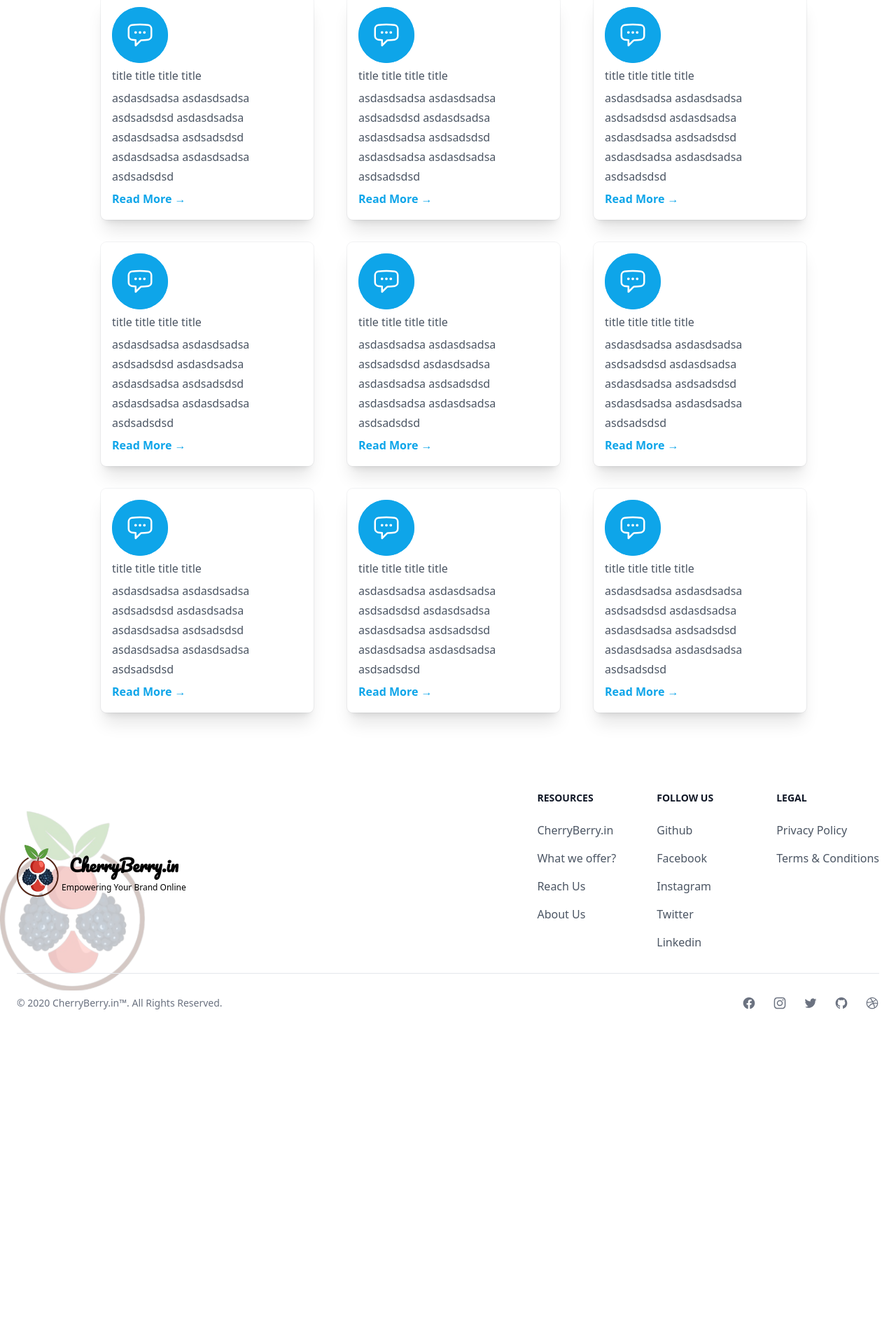
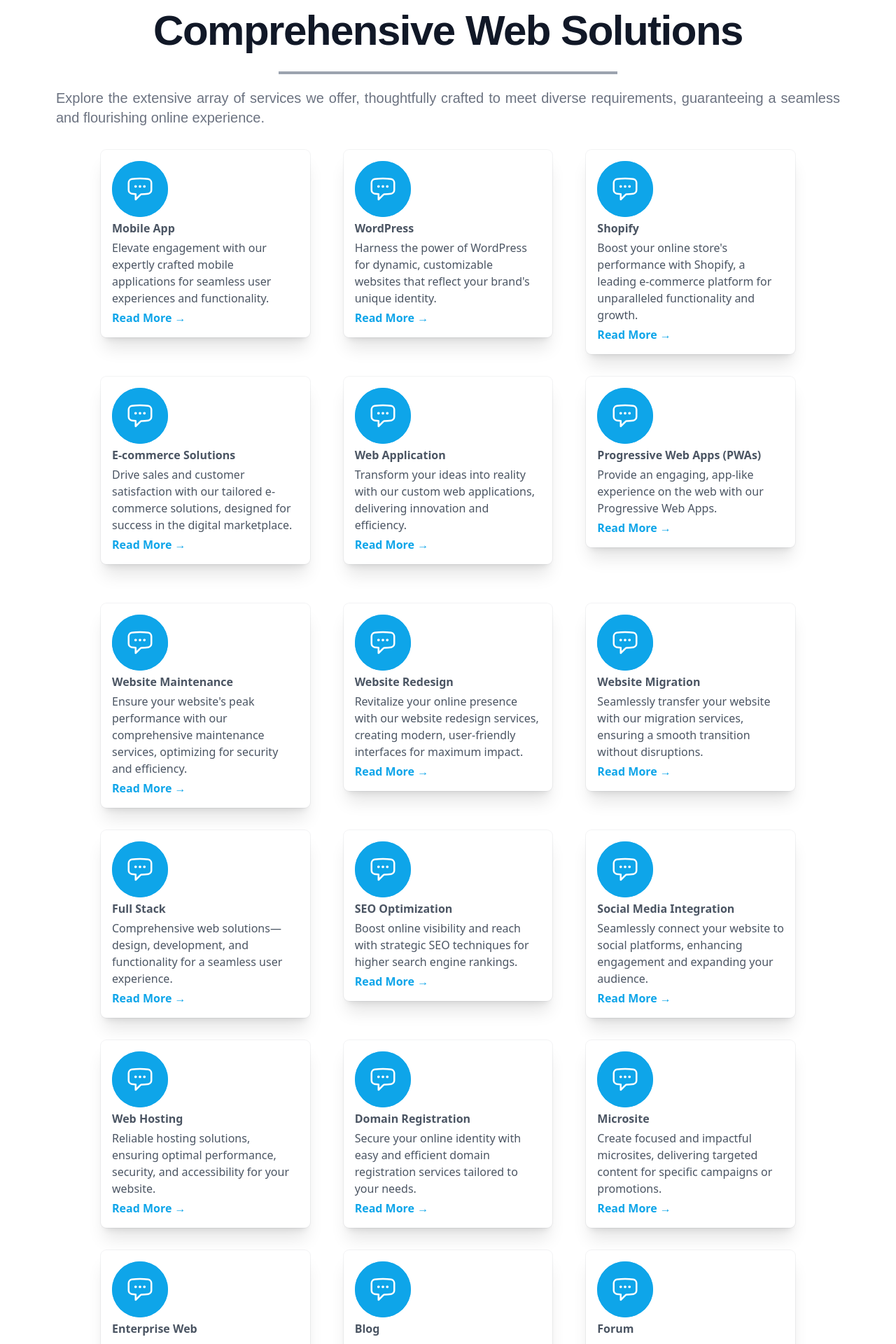
Before and after one commit to vivekkum-ar/React-cherryberryin, a React (Vite) app: page /services in a window 1280 px wide. Shown: the part 598-2518 px from the top of the page at 70% size. Before the commit the page ends 2073 px from the top, so only its background shows below. Built offline with nearby package versions, Linux system fonts and the light colour scheme.

Commit message:
Added Services card comp.

```diff
--- a/src/components/CardsofService.tsx
+++ b/src/components/CardsofService.tsx
@@ -9,21 +9,22 @@ interface CardofServiceProps {
 const CardofService: React.FC<CardofServiceProps> = ({title,description}) => {
   return (
     // <div className="relative flex min-h-screen flex-col justify-center overflow-hidden bg-gray-50 py-6 sm:py-12">
+    <div className="services-page-card">
         <div className="group relative cursor-pointer overflow-hidden bg-white ms-4 px-4 pt-4 pb-4 shadow-xl ring-1 ring-gray-900/5 transition-all duration-300 hover:-translate-y-1 hover:shadow-2xl sm:max-w-sm sm:rounded-lg">
-    <span className="absolute top-4 z-0 h-20 w-20 rounded-full bg-sky-500 transition-all duration-300 group-hover:scale-[10]" />
+    <span className="absolute top-4 z-0 h-12 md:h-20 w-12 md:w-20 rounded-full bg-sky-500 transition-all duration-300 group-hover:scale-[10]" />
     <div className="relative z-10 mx-auto max-w-md">
-      <span className="grid h-20 w-20 place-items-center rounded-full bg-sky-500 transition-all duration-300 group-hover:bg-sky-400">
+      <span className="grid h-12 md:h-20 w-12 md:w-20 place-items-center rounded-full bg-sky-500 transition-all duration-300 group-hover:bg-sky-400">
         <svg xmlns="http://www.w3.org/2000/svg" fill="none" viewBox="0 0 24 24" strokeWidth="1.5" stroke="currentColor" className="h-10 w-10 text-white transition-all">
           <path strokeLinecap="round" strokeLinejoin="round" d="M8.625 9.75a.375.375 0 11-.75 0 .375.375 0 01.75 0zm0 0H8.25m4.125 0a.375.375 0 11-.75 0 .375.375 0 01.75 0zm0 0H12m4.125 0a.375.375 0 11-.75 0 .375.375 0 01.75 0zm0 0h-.375m-13.5 3.01c0 1.6 1.123 2.994 2.707 3.227 1.087.16 2.185.283 3.293.369V21l4.184-4.183a1.14 1.14 0 01.778-.332 48.294 48.294 0 005.83-.498c1.585-.233 2.708-1.626 2.708-3.228V6.741c0-1.602-1.123-2.995-2.707-3.228A48.394 48.394 0 0012 3c-2.392 0-4.744.175-7.043.513C3.373 3.746 2.25 5.14 2.25 6.741v6.018z" />
         </svg>
       </span>
-      <div className="space-y-6 pt-1 text-base leading-7 text-gray-600 transition-all duration-300 group-hover:text-white/90">
-        <p>{title}</p>
+      <div className="space-y-6 pt-1 leading-7 text-gray-600 transition-all duration-300 group-hover:text-white/90">
+        <p className='font-bold text-sm md:text-base'>{title}</p>
       </div>
-      <div className="space-y-6 pt-1 text-base leading-7 text-gray-600 transition-all duration-300 group-hover:text-white/90">
-        <p>{description}</p>
+      <div className="space-y-6 pt-1 leading-7 text-gray-600 transition-all duration-300 group-hover:text-white/90">
+        <p className='text-xs md:text-base'>{description}</p>
       </div>
-      <div className="pt-1 text-base font-semibold leading-7">
+      <div className="pt-1 text-sm md:text-base font-semibold leading-7">
         <p>
           <a href="#" className="text-sky-500 transition-all duration-300 group-hover:text-white">Read More
             →
@@ -32,7 +33,7 @@ const CardofService: React.FC<CardofServiceProps> = ({title,description}) => {
       </div>
     </div>
   </div>
-// </div>
+</div>
 
   )
 }
--- a/src/components/Content.tsx
+++ b/src/components/Content.tsx
@@ -3,10 +3,6 @@ export const services:any[] = [
         {
           "service": "Mobile App",
           "description": "Elevate engagement with our expertly crafted mobile applications for seamless user experiences and functionality."
-        },
-        {
-          "service": "Content Management System (CMS)",
-          "description": "Manage content effortlessly with our intuitive CMS, enhancing your site's flexibility and scalability."
         },
         {
           "service": "WordPress",
@@ -39,6 +35,42 @@ export const services:any[] = [
         {
           "service": "Website Migration",
           "description": "Seamlessly transfer your website with our migration services, ensuring a smooth transition without disruptions."
+        },
+        {
+          "service": "Full Stack",
+          "description": "Comprehensive web solutions—design, development, and functionality for a seamless user experience."
+        },
+        {
+          "service": "SEO Optimization",
+          "description": "Boost online visibility and reach with strategic SEO techniques for higher search engine rankings."
+        },
+        {
+          "service": "Social Media Integration",
+          "description": "Seamlessly connect your website to social platforms, enhancing engagement and expanding your audience."
+        },
+        {
+          "service": "Web Hosting",
+          "description": "Reliable hosting solutions, ensuring optimal performance, security, and accessibility for your website."
+        },
+        {
+          "service": "Domain Registration",
+          "description": "Secure your online identity with easy and efficient domain registration services tailored to your needs."
+        },
+        {
+          "service": "Microsite",
+          "description": "Create focused and impactful microsites, delivering targeted content for specific campaigns or promotions."
+        },
+        {
+          "service": "Enterprise Web",
+          "description": "Tailored web development for large-scale enterprises, ensuring robust functionality and scalability."
+        },
+        {
+          "service": "Blog",
+          "description": "Engage your audience with a dynamic blog platform, fostering communication and sharing valuable content."
+        },
+        {
+          "service": "Forum",
+          "description": "Foster community engagement with a dedicated forum, facilitating discussions and building a loyal audience."
         }
       ];
 
--- a/src/components/Faqs.tsx
+++ b/src/components/Faqs.tsx
@@ -1,5 +1,5 @@
 import { useState } from "react"
-import {faq} from "./ContentJSON";
+import {faq} from "./Content";
 interface faqProps{
  faqs?:any;
 }
--- a/src/pages/Services.tsx
+++ b/src/pages/Services.tsx
@@ -1,5 +1,10 @@
-import React, { useEffect } from 'react'
+import React, { useEffect, useLayoutEffect, useState } from 'react'
 import CardofService from '../components/CardsofService'
+import { services } from '../components/Content';
+import { gsap } from "gsap";
+import { ScrollTrigger } from "gsap/ScrollTrigger";
+gsap.registerPlugin(ScrollTrigger);
+
 
 interface ServicesProps {
   // Add your prop types here
@@ -11,6 +16,7 @@ const Services: React.FC<ServicesProps> = ({}) => {
 
   useEffect(() => {
       document.body.style.overflowX = 'hidden';
+
     // Cleanup effect
     return () => {
       document.body.style.overflowY = 'auto';
@@ -46,20 +52,29 @@ const Services: React.FC<ServicesProps> = ({}) => {
     </div>
   </div>
 </div>
+
+<div id="parent-services-page-title" className="parent-services-page-title flex flex-col place-content-center dark:text-white bg-white dark:bg-gray-900 overflow-hidden">
+          <p className="my-5 font-bg text-center services-page-title dark:text-white bg-white dark:bg-gray-900 mb-4 text-4xl font-extrabold tracking-tight leading-none text-gray-900 md:text-5xl lg:text-6xl pb-3 overflow-hidden">
+          Comprehensive Web Solutions
+          </p>
+          <hr className="services-page-title w-60 md:w-fit md:px-60 mb-5 self-center h-0 border-2 border-gray-400" />
+          <p className="services-page-title mb-8 px-4 md:px-20 text-justify text-lg font-normal text-gray-500 lg:text-xl dark:text-gray-400 font-bg">Explore the extensive array of services we offer, thoughtfully crafted to meet diverse requirements, guaranteeing a seamless and flourishing online experience.</p>
+        </div>
+
     <div className="max-w-screen-lg mx-auto">
+      <div className="parent-services-page-card grid md:grid-cols-3 md:gap-8 md:grid-rows-3 grid-cols-2 gap-2 grid-rows-3 md:mb-20 mb-6 mr-4">
+      {services.map((service, index) => (
+      <CardofService key={index} title={service.service} description={service.description} />
+    ))
+  }
+  {/* return null // If index is greater than or equal to 9, render nothing (or handle it as needed). */}
 
-      <div className="grid grid-cols-3 gap-8 grid-rows-3 mb-20">
-      <CardofService title={"title title title title"} description={"asdasdsadsa asdasdsadsa asdsadsdsd asdasdsadsa asdasdsadsa asdsadsdsd asdasdsadsa asdasdsadsa asdsadsdsd"} />
-      <CardofService title={"title title title title"} description={"asdasdsadsa asdasdsadsa asdsadsdsd asdasdsadsa asdasdsadsa asdsadsdsd asdasdsadsa asdasdsadsa asdsadsdsd"} />
-      <CardofService title={"title title title title"} description={"asdasdsadsa asdasdsadsa asdsadsdsd asdasdsadsa asdasdsadsa asdsadsdsd asdasdsadsa asdasdsadsa asdsadsdsd"} />
-      <CardofService title={"title title title title"} description={"asdasdsadsa asdasdsadsa asdsadsdsd asdasdsadsa asdasdsadsa asdsadsdsd asdasdsadsa asdasdsadsa asdsadsdsd"} />
-      <CardofService title={"title title title title"} description={"asdasdsadsa asdasdsadsa asdsadsdsd asdasdsadsa asdasdsadsa asdsadsdsd asdasdsadsa asdasdsadsa asdsadsdsd"} />
-      <CardofService title={"title title title title"} description={"asdasdsadsa asdasdsadsa asdsadsdsd asdasdsadsa asdasdsadsa asdsadsdsd asdasdsadsa asdasdsadsa asdsadsdsd"} />
-      <CardofService title={"title title title title"} description={"asdasdsadsa asdasdsadsa asdsadsdsd asdasdsadsa asdasdsadsa asdsadsdsd asdasdsadsa asdasdsadsa asdsadsdsd"} />
-      <CardofService title={"title title title title"} description={"asdasdsadsa asdasdsadsa asdsadsdsd asdasdsadsa asdasdsadsa asdsadsdsd asdasdsadsa asdasdsadsa asdsadsdsd"} />
-      <CardofService title={"title title title title"} description={"asdasdsadsa asdasdsadsa asdsadsdsd asdasdsadsa asdasdsadsa asdsadsdsd asdasdsadsa asdasdsadsa asdsadsdsd"} />
       </div>
     </div>
+
+
+
+
     </>
   )
 }
```
